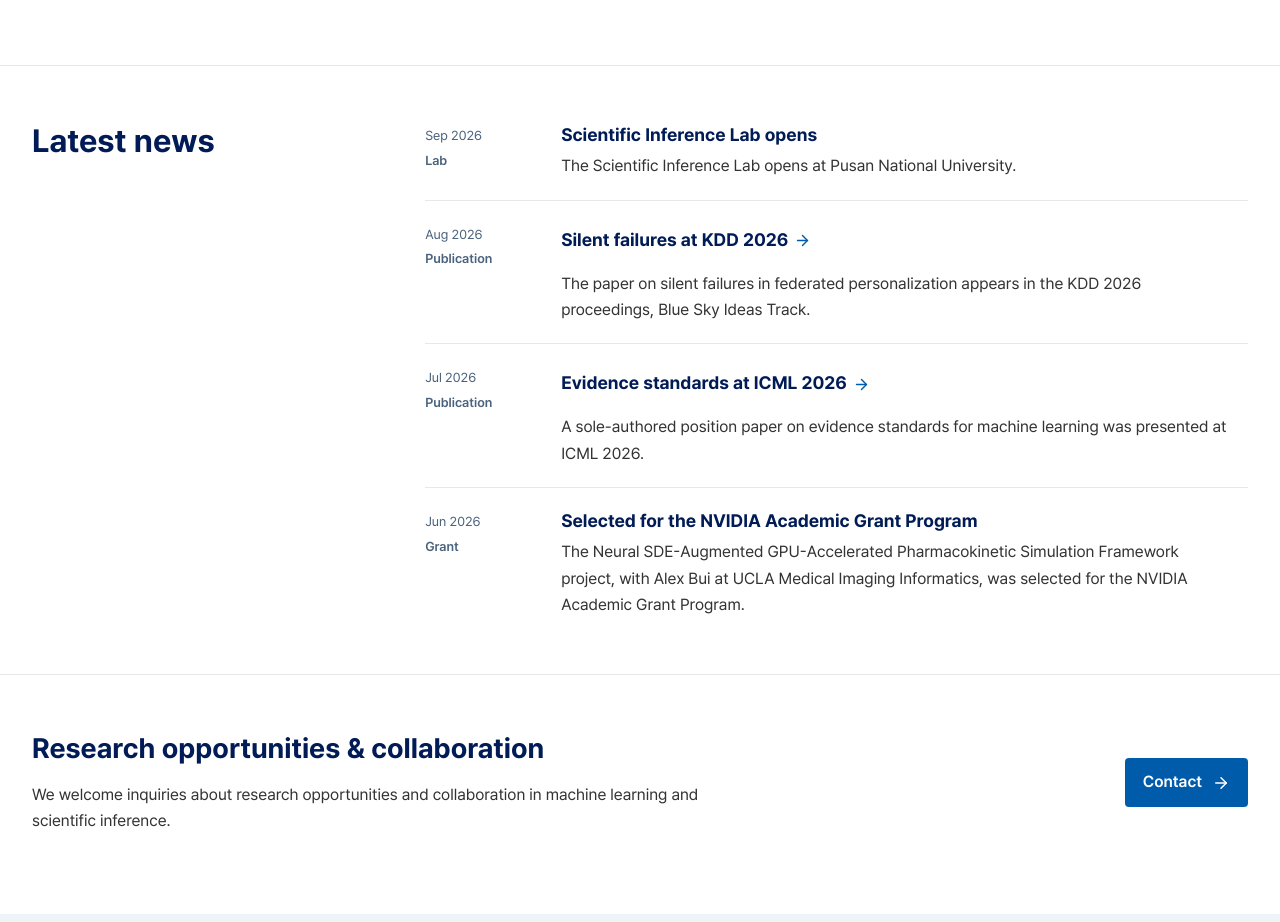
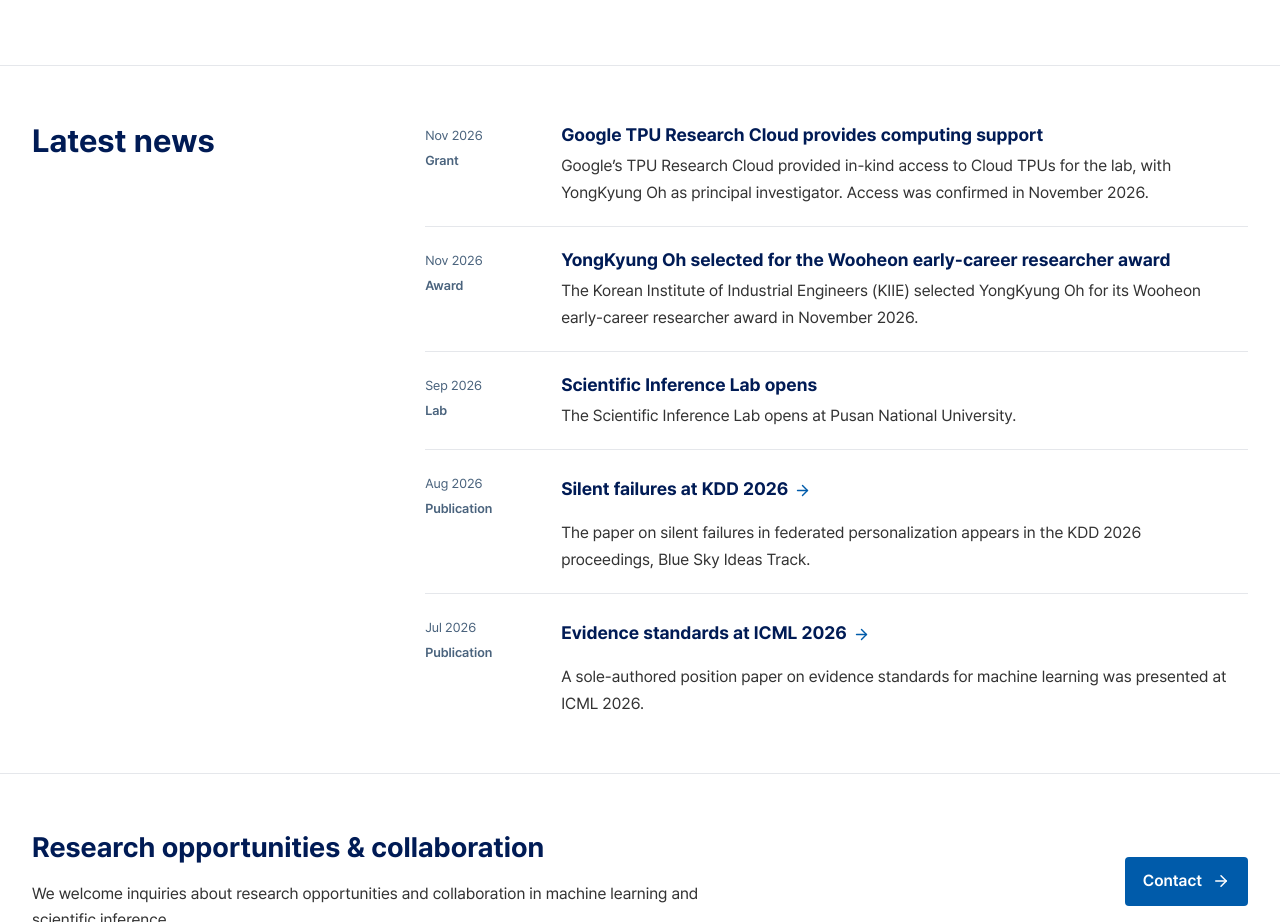
Before and after one commit to Scientific-Inference-Lab/scientific-inference-lab.github.io, an Astro site: page / in a window 1280 px wide. Shown: the part 800-1722 px from the top of the page. Built offline with nearby package versions, Linux system fonts and the light colour scheme; Astro itself is replaced by a stand-in of ours.

Commit message:
Add TPU Research Cloud and Wooheon selection news

```diff
--- a/src/components/Recognition.astro
+++ b/src/components/Recognition.astro
@@ -67,9 +67,9 @@ const { pi, recognition, awardLinks } = Astro.props;
               <p class="recognition-meta">{award.month} {award.year}</p>
               <div class="min-w-0">
                 <h4 class="recognition-title">{award.title}</h4>
-                {awardLinks[award.paper]
+                {award.paper && (awardLinks[award.paper]
                   ? <p class="recognition-detail"><a href={`/publications/#${awardLinks[award.paper]}`} class="recognition-link">{award.paper}<ArrowRight size={17} aria-hidden="true" /></a></p>
-                  : <p class="recognition-detail">{award.paper}</p>}
+                  : <p class="recognition-detail">{award.paper}</p>)}
                 <p class="recognition-detail recognition-source">{award.organizer}</p>
                 {award.note && <p class="recognition-detail">{award.note}</p>}
               </div>
--- a/src/content.config.ts
+++ b/src/content.config.ts
@@ -42,7 +42,7 @@ const people = defineCollection({
   schema: z.object({ name: text, role: text, affiliation: text, photoAlt: text,
     shortBio: text, bio: text, email: z.email(), phone: text, office: text,
     honors: z.array(z.object({ title: text, organizer: text, month: text, year: z.number().int(), detail: text.optional() })),
-    awards: z.array(z.object({ title: text, paper: text, organizer: text, month: text, year: z.number().int(), note: text.optional() })),
+    awards: z.array(z.object({ title: text, paper: text.optional(), organizer: text, month: text, year: z.number().int(), note: text.optional() })),
     patents: z.array(z.object({ title: text,
       filings: z.array(z.object({ office: z.enum(['KR', 'JP', 'US']), number: text, status: z.enum(['granted', 'applied']), date: text })).min(1),
       jointApplicants: text.optional() })),
--- a/src/content/news.json
+++ b/src/content/news.json
@@ -1,4 +1,18 @@
 [
+  {
+    "id": "google-tpu-research-cloud",
+    "date": "2026-11",
+    "category": "Grant",
+    "title": "Google TPU Research Cloud provides computing support",
+    "text": "Google’s TPU Research Cloud provided in-kind access to Cloud TPUs for the lab, with YongKyung Oh as principal investigator. Access was confirmed in November 2026."
+  },
+  {
+    "id": "kiie-wooheon-selection",
+    "date": "2026-11",
+    "category": "Award",
+    "title": "YongKyung Oh selected for the Wooheon early-career researcher award",
+    "text": "The Korean Institute of Industrial Engineers (KIIE) selected YongKyung Oh for its Wooheon early-career researcher award in November 2026."
+  },
   {
     "id": "lab-opens",
     "date": "2026-09",
@@ -21,12 +35,5 @@
     "title": "Evidence standards at ICML 2026",
     "text": "A sole-authored position paper on evidence standards for machine learning was presented at ICML 2026.",
     "publicationId": "evidence-standards"
-  },
-  {
-    "id": "nvidia-academic-grant",
-    "date": "2026-06",
-    "category": "Grant",
-    "title": "Selected for the NVIDIA Academic Grant Program",
-    "text": "The Neural SDE-Augmented GPU-Accelerated Pharmacokinetic Simulation Framework project, with Alex Bui at UCLA Medical Imaging Informatics, was selected for the NVIDIA Academic Grant Program."
   }
 ]
--- a/src/content/people.json
+++ b/src/content/people.json
@@ -20,6 +20,12 @@
       }
     ],
     "awards": [
+      {
+        "title": "Selected for the Wooheon early-career researcher award",
+        "organizer": "Korean Institute of Industrial Engineers (KIIE)",
+        "month": "November",
+        "year": 2026
+      },
       {
         "title": "Energy Analytics Challenge Finalist",
         "paper": "Transform-First Forecasting for County-Level Power Outages",
@@ -94,13 +100,21 @@
     ],
     "grants": [
       {
+        "title": "Google TPU Research Cloud",
+        "sponsor": "Google",
+        "year": 2026,
+        "period": "November 2026–May 2027 (expected end)",
+        "role": "Principal Investigator",
+        "description": "In-kind access to Cloud TPUs."
+      },
+      {
         "title": "NVIDIA Academic Grant Program",
         "sponsor": "NVIDIA",
         "year": 2026,
         "role": "Lead Scientist on the project team",
         "project": "Neural SDE-Augmented GPU-Accelerated Pharmacokinetic Simulation Framework",
         "principalInvestigator": "Alex A. T. Bui, UCLA",
-        "period": "2026",
+        "period": "July–December 2026",
         "projectLabel": "Project"
       },
       {
@@ -250,7 +264,7 @@
     ],
     "appointments": [
       {
-        "period": "2023-2026",
+        "period": "September 2023–August 2026",
         "role": "Postdoctoral Researcher",
         "where": "Medical and Imaging Informatics, David Geffen School of Medicine, University of California, Los Angeles"
       },
--- a/src/pages/people/yongkyung-oh.astro
+++ b/src/pages/people/yongkyung-oh.astro
@@ -19,9 +19,10 @@ const selectedRecognition = [
   return { id: publication.id, venue: publication.venue, year: publication.year, label };
 });
 // A research award links to its paper only on an exact (case-insensitive) title match.
-const awardLinks = Object.fromEntries(pi.awards.flatMap(award => {
-  const publication = publications.find(item => item.title.toLowerCase() === award.paper.toLowerCase());
-  return publication ? [[award.paper, publication.id]] : [];
+const awardLinks = Object.fromEntries(pi.awards.flatMap(({ paper }) => {
+  if (!paper) return [];
+  const publication = publications.find(item => item.title.toLowerCase() === paper.toLowerCase());
+  return publication ? [[paper, publication.id]] : [];
 }));
 ---
 <SiteLayout title={pi.name} description="YongKyung Oh, principal investigator of Scientific Inference Lab." image={portrait.src}>
```
